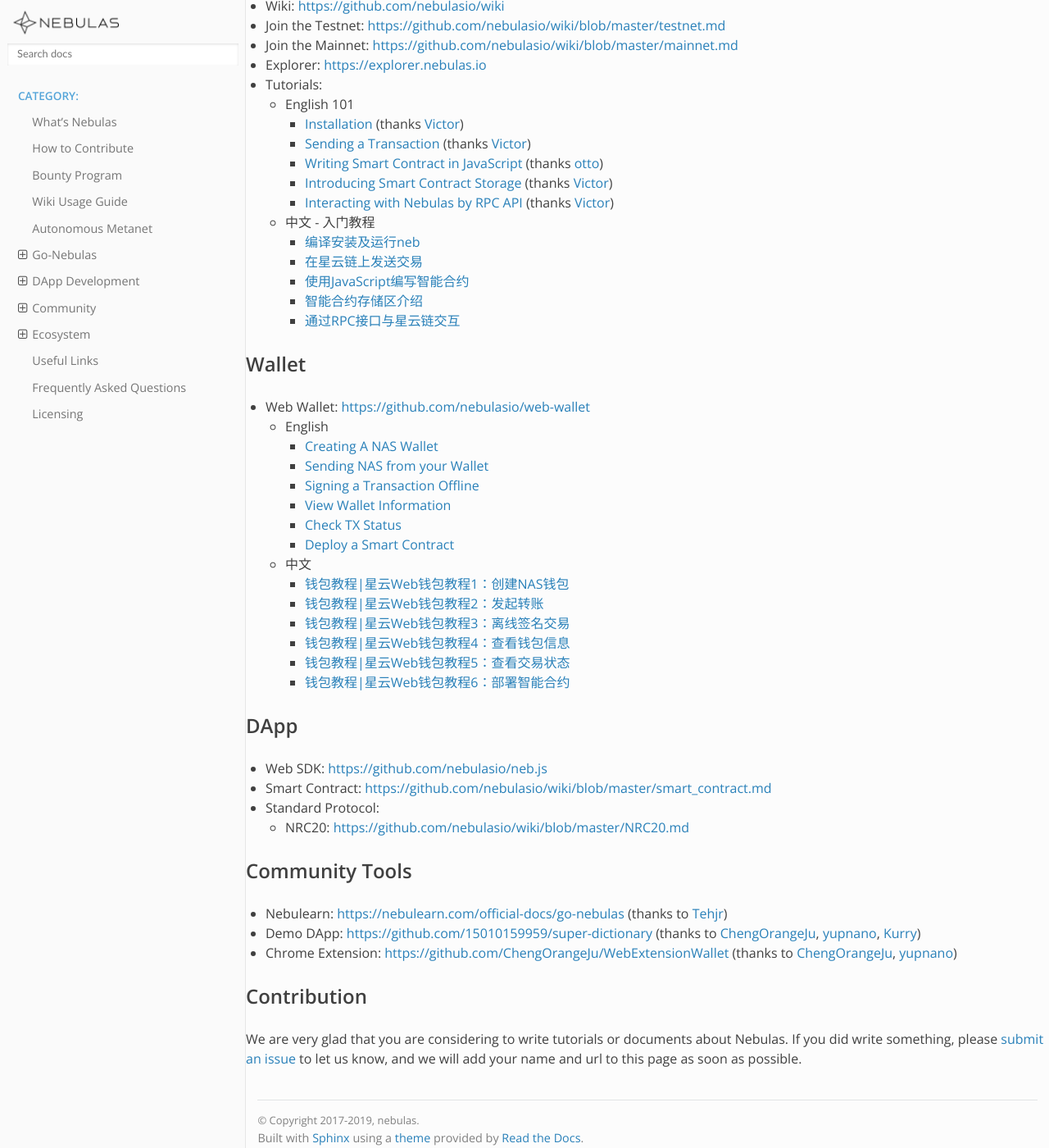
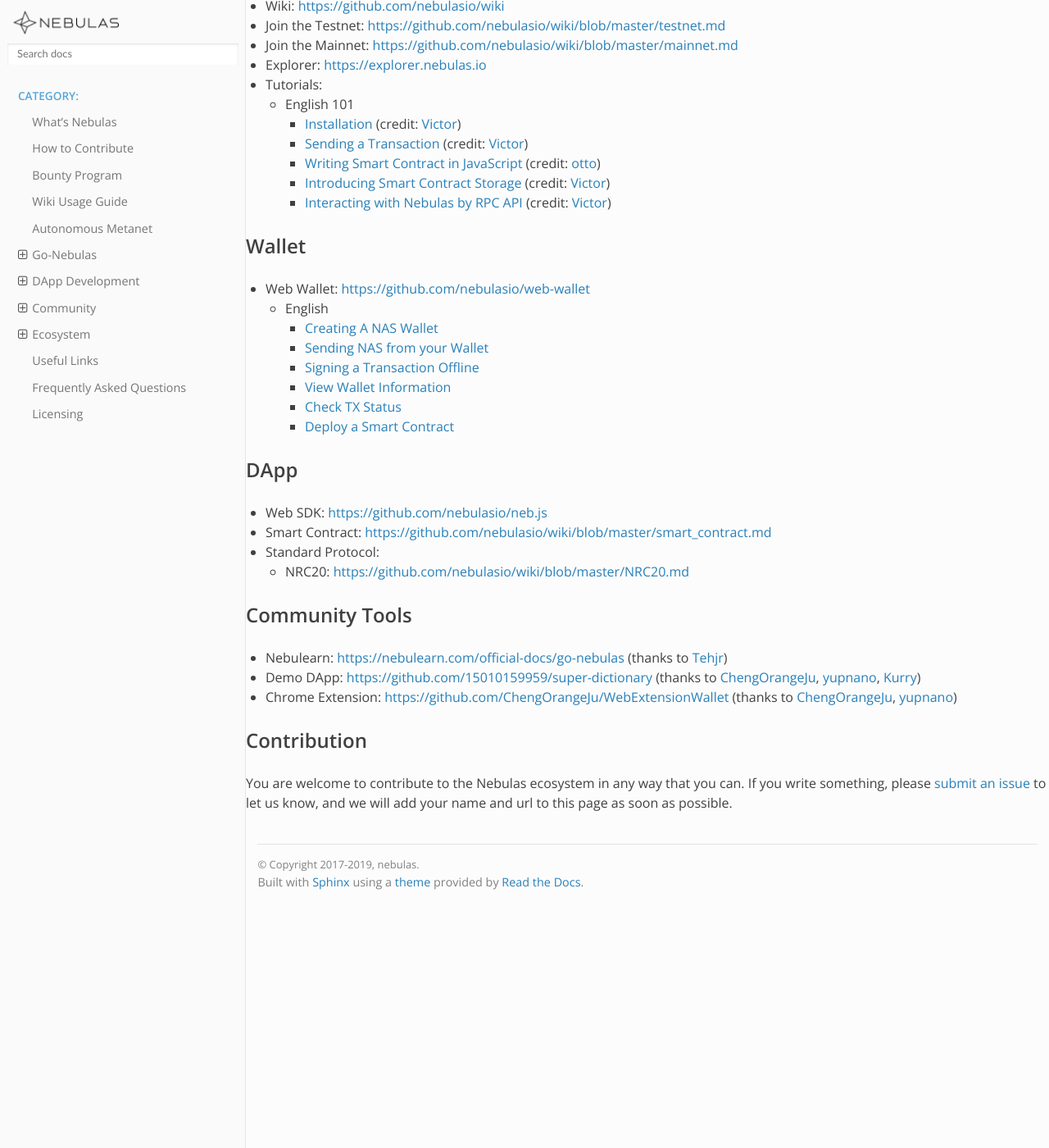
Before and after one commit to nebulasio/nebdocs, a Sphinx documentation site: the page built from docs/tutorials-1.md, in a window 1280 px wide and 1400 px high, scrolled down 414 px. Shown: the whole window at 82% size. Built offline with Sphinx 7.4.7 and the Read the Docs theme 2.0.0, drawn with Linux system fonts in a browser that asks for light colours; pages that are not in the unit, such as notebooks, are missing from menus; after the commit the page ends 1539 px from its top, so only the background shows below that; some of the changed text lies outside the part shown.

Commit message:
Update tutorials-1.md

```diff
--- a/docs/tutorials-1.md
+++ b/docs/tutorials-1.md
@@ -4,9 +4,9 @@
 
 ## NebulasIO
 
-* Website:[https://nebulas.io](https://nebulas.io)
-* Non-Tech Whitepaper:[https://nebulas.io/docs/NebulasWhitepaperZh.pdf](https://nebulas.io/docs/NebulasWhitepaper.pdf)
-* Tech Whitepaper:[https://nebulas.io/docs/NebulasTechnicalWhitepaperZh.pdf](https://nebulas.io/docs/NebulasTechnicalWhitepaper.pdf)
+* Website: [https://nebulas.io](https://nebulas.io)
+* Non-Tech Whitepaper: [https://nebulas.io/docs/NebulasWhitepaperZh.pdf](https://nebulas.io/docs/NebulasWhitepaper.pdf)
+* Tech Whitepaper :[https://nebulas.io/docs/NebulasTechnicalWhitepaperZh.pdf](https://nebulas.io/docs/NebulasTechnicalWhitepaper.pdf)
 
 ## Go-Nebulas
 
@@ -16,17 +16,11 @@
 * Explorer: [https://explorer.nebulas.io](https://explorer.nebulas.io)
 * Tutorials:
   * English 101
-    * [Installation](https://github.com/nebulasio/wiki/blob/master/tutorials/[English]%20Nebulas%20101%20-%2001%20Installation.md) \(thanks [Victor](https://github.com/victorychain)\)
-    * [Sending a Transaction](https://github.com/nebulasio/wiki/blob/master/tutorials/[English]%20Nebulas%20101%20-%2002%20Transaction.md) \(thanks [Victor](https://github.com/victorychain)\)
-    * [Writing Smart Contract in JavaScript](https://github.com/nebulasio/wiki/blob/master/tutorials/[English]%20Nebulas%20101%20-%2003%20Smart%20Contracts%20JavaScript.md) \(thanks [otto](https://github.com/ottokafka)\)
-    * [Introducing Smart Contract Storage](https://github.com/nebulasio/wiki/blob/master/tutorials/[English]%20Nebulas%20101%20-%2004%20Smart%20Contract%20Storage.md) \(thanks [Victor](https://github.com/victorychain)\)
-    * [Interacting with Nebulas by RPC API](https://github.com/nebulasio/wiki/blob/master/tutorials/[English]%20Nebulas%20101%20-%2005%20Interacting%20with%20Nebulas%20by%20RPC%20API.md) \(thanks [Victor](https://github.com/victorychain)\)
-  * 中文 - 入门教程
-    * [编译安装及运行neb](https://github.com/nebulasio/wiki/blob/master/tutorials/[中文]%20Nebulas%20101%20-%2001%20编译安装.md)
-    * [在星云链上发送交易](https://github.com/nebulasio/wiki/blob/master/tutorials/[中文]%20Nebulas%20101%20-%2002%20发送交易.md)
-    * [使用JavaScript编写智能合约](https://github.com/nebulasio/wiki/blob/master/tutorials/[中文]%20Nebulas%20101%20-%2003%20编写智能合约.md)
-    * [智能合约存储区介绍](https://github.com/nebulasio/wiki/blob/master/tutorials/[中文]%20Nebulas%20101%20-%2004%20智能合约存储区.md)
-    * [通过RPC接口与星云链交互](https://github.com/nebulasio/wiki/blob/master/tutorials/[中文]%20Nebulas%20101%20-%2005%20通过RPC接口与星云链交互.md)
+    * [Installation](https://github.com/nebulasio/wiki/blob/master/tutorials/[English]%20Nebulas%20101%20-%2001%20Installation.md) \(credit: [Victor](https://github.com/victorychain)\)
+    * [Sending a Transaction](https://github.com/nebulasio/wiki/blob/master/tutorials/[English]%20Nebulas%20101%20-%2002%20Transaction.md) \(credit: [Victor](https://github.com/victorychain)\)
+    * [Writing Smart Contract in JavaScript](https://github.com/nebulasio/wiki/blob/master/tutorials/[English]%20Nebulas%20101%20-%2003%20Smart%20Contracts%20JavaScript.md) \(credit: [otto](https://github.com/ottokafka)\)
+    * [Introducing Smart Contract Storage](https://github.com/nebulasio/wiki/blob/master/tutorials/[English]%20Nebulas%20101%20-%2004%20Smart%20Contract%20Storage.md) \(credit: [Victor](https://github.com/victorychain)\)
+    * [Interacting with Nebulas by RPC API](https://github.com/nebulasio/wiki/blob/master/tutorials/[English]%20Nebulas%20101%20-%2005%20Interacting%20with%20Nebulas%20by%20RPC%20API.md) \(credit: [Victor](https://github.com/victorychain)\)
 
 ## Wallet
 
@@ -38,13 +32,6 @@
     * [View Wallet Information](https://medium.com/nebulasio/view-wallet-information-fcea3ea35d94)
     * [Check TX Status](https://medium.com/nebulasio/check-tx-status-8dc7dd9b79de)
     * [Deploy a Smart Contract](https://medium.com/nebulasio/deploy-a-smart-contract-1e781e13c22e)
-  * 中文
-    * [钱包教程\|星云Web钱包教程1：创建NAS钱包](https://blog.nebulas.io/2018/04/12/creating-a-nas-wallet/)
-    * [钱包教程\|星云Web钱包教程2：发起转账](https://blog.nebulas.io/2018/04/17/sending-nas-from-your-wallet/)
-    * [钱包教程\|星云Web钱包教程3：离线签名交易](https://blog.nebulas.io/2018/04/18/signing-a-transaction-offline/)
-    * [钱包教程\|星云Web钱包教程4：查看钱包信息](https://blog.nebulas.io/2018/04/19/view-wallet-information/)
-    * [钱包教程\|星云Web钱包教程5：查看交易状态](https://blog.nebulas.io/2018/04/28/check-tx-status/)
-    * [钱包教程\|星云Web钱包教程6：部署智能合约](https://blog.nebulas.io/2018/04/28/deploy-a-smart-contract/)
 
 ## DApp
 
@@ -61,4 +48,4 @@
 
 ## Contribution
 
-We are very glad that you are considering to write tutorials or documents about Nebulas. If you did write something, please [submit an issue](https://github.com/nebulasio/wiki/issues/new) to let us know, and we will add your name and url to this page as soon as possible.
+You are welcome to contribute to the Nebulas ecosystem in any way that you can. If you write something, please [submit an issue](https://github.com/nebulasio/wiki/issues/new) to let us know, and we will add your name and url to this page as soon as possible.
```
